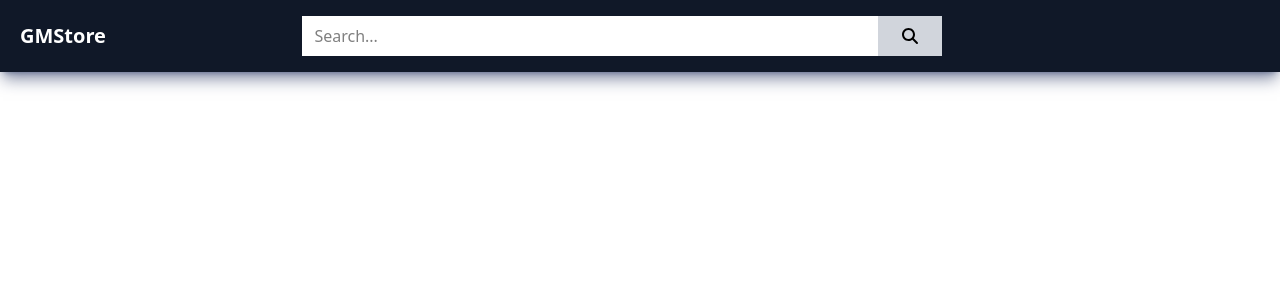
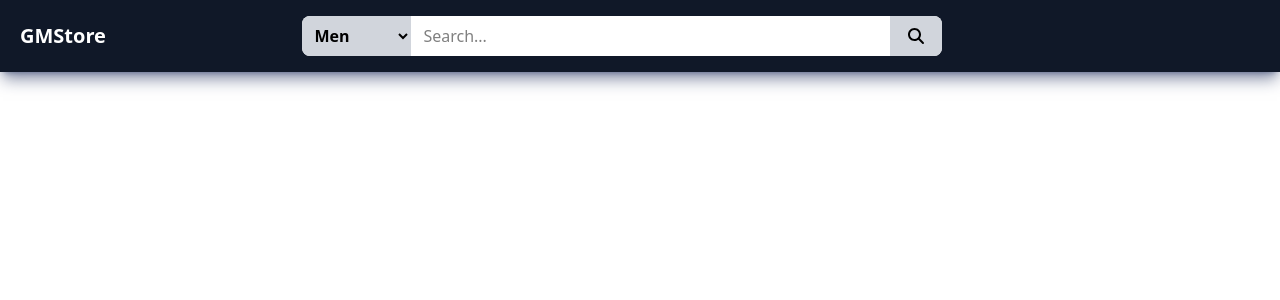
Before and after one commit to gumeeee/gmstore-angular, an Angular app: page / in a window 1280 px wide. Shown: the top 300 px of the page. Built offline with nearby package versions, Linux system fonts and the light colour scheme.

Commit message:
feat: enhance header component with rounded corners and improved layout

```diff
--- a/src/app/components/header/header.html
+++ b/src/app/components/header/header.html
@@ -4,7 +4,12 @@
       <h1 class="text-xl font-bold">GMStore</h1>
     </div>
 
-    <div class="p-0 my-4 w-[50%] h-10 bg-white flex items-center">
+    <div class="p-0 my-4 w-[50%] h-10 bg-white flex items-center rounded-lg overflow-hidden">
+      <select class="w-auto bg-gray-300 h-full border-none font-semibold px-2 pr-5">
+        <option value="">Men</option>
+        <option value="">Women</option>
+        <option value="">Kids</option>
+      </select>
       <input
         class="w-[90%] h-full inline-block border-none outline-none px-3"
         placeholder="Search..."
```
